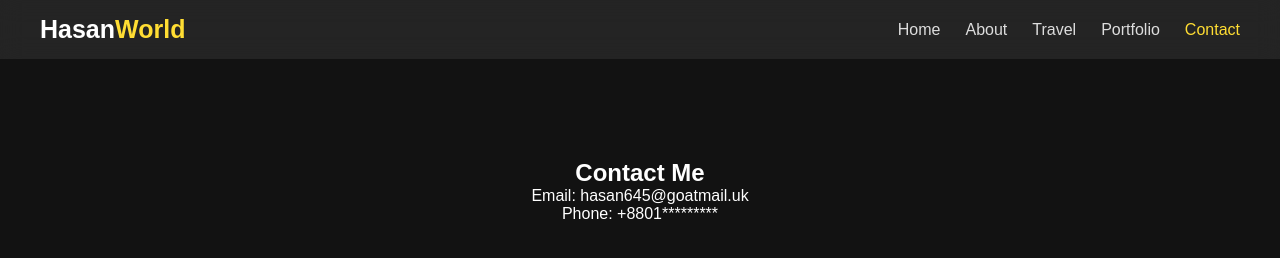
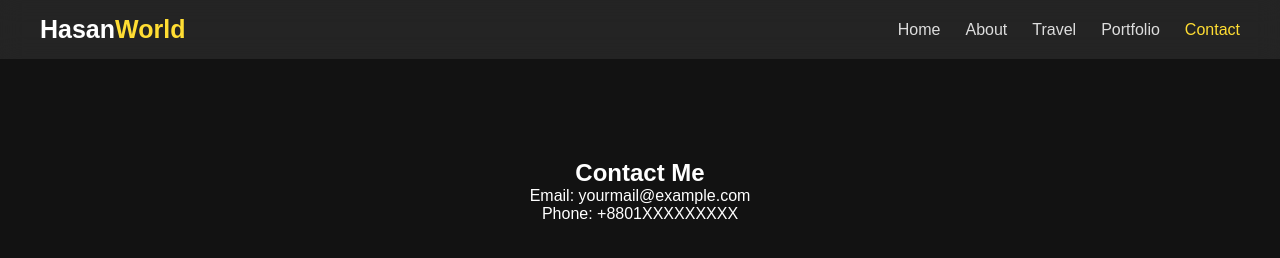
Before and after one commit to asadulislamhasan/asadulislamhasan.github.io, a plain HTML site: page contact.html in a window 1280 px wide. Drawn offline with Linux system fonts and the light colour scheme.

Commit message:
Update contact information in contact.html

```diff
--- a/contact.html
+++ b/contact.html
@@ -1,10 +1,10 @@
 <!DOCTYPE html>
 <html lang="en">
 <head>
-    <meta charset="UTF-8">
-    <meta name="viewport" content="width=device-width, initial-scale=1.0">
-    <title>Hasan | Contact</title>
-    <link rel="stylesheet" href="style.css">
+<meta charset="UTF-8">
+<meta name="viewport" content="width=device-width, initial-scale=1.0">
+<title>Hasan | Contact</title>
+<link rel="stylesheet" href="style.css">
 </head>
 <body>
 
@@ -21,8 +21,8 @@
 
 <section class="page">
     <h2>Contact Me</h2>
-    <p>Email: hasan645@goatmail.uk</p>
-    <p>Phone: +8801*********</p>
+    <p>Email: yourmail@example.com</p>
+    <p>Phone: +8801XXXXXXXXX</p>
 </section>
 
 </body>
```
